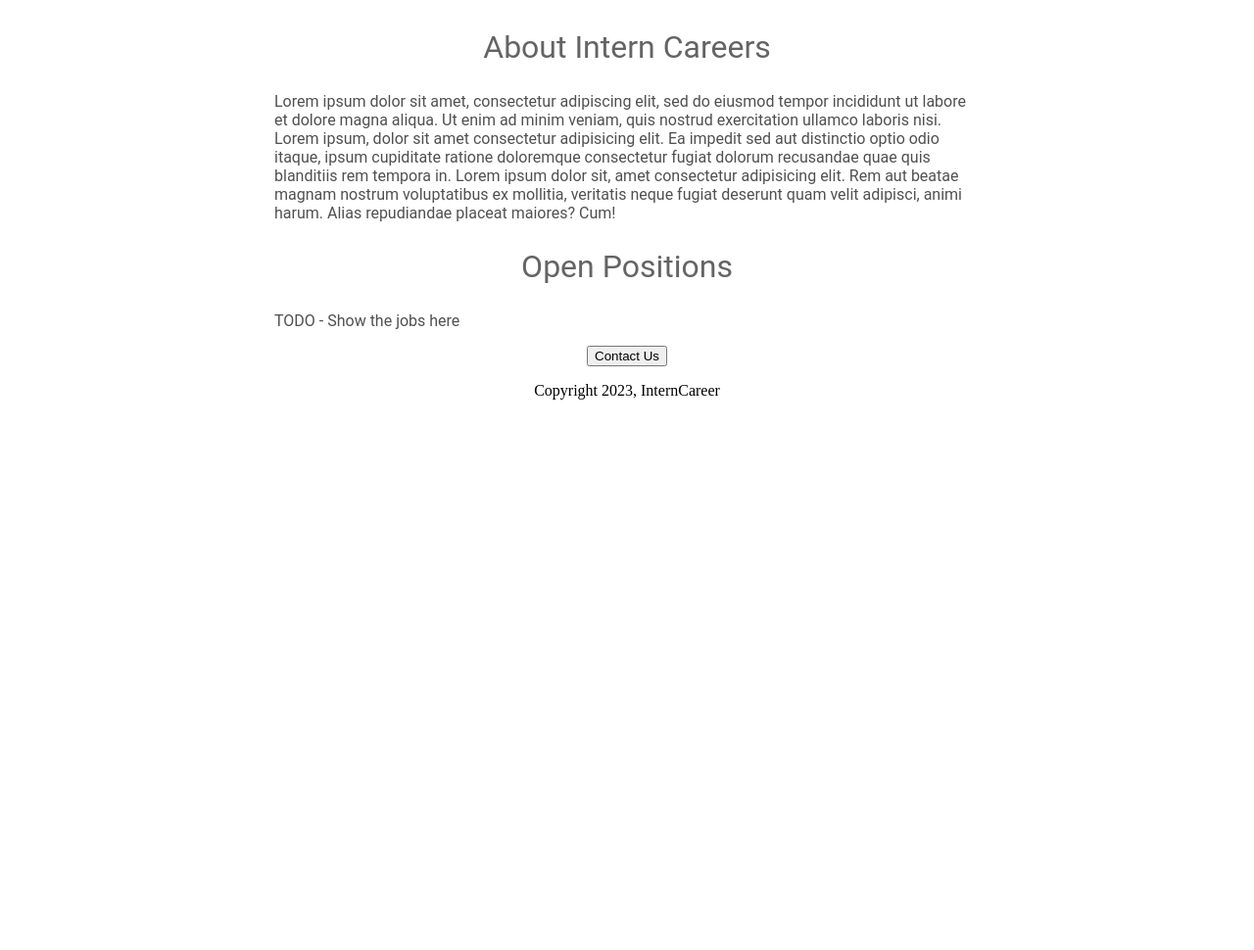
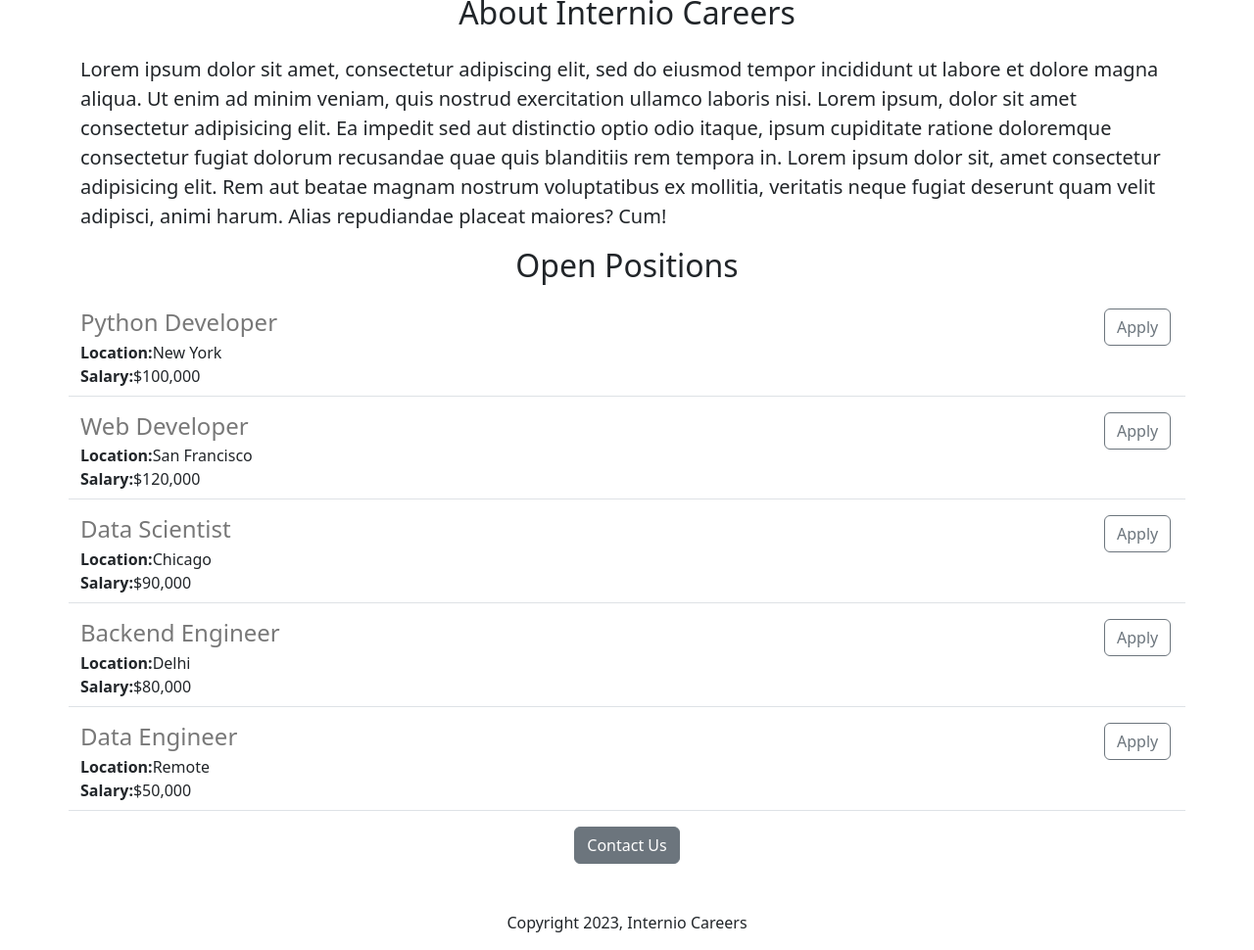
Before and after one commit to armanansari01/flask-demo-project, a Flask app: page / in a window 1280 px wide. Shown: the part 462-1432 px from the top of the page at 98% size. Before the commit the page ends 870 px from the top, so only its background shows below. Run offline with Flask 3, Linux system fonts and the light colour scheme.

Commit message:
Added a jobitem file to template

```diff
--- a/app.py
+++ b/app.py
@@ -1,9 +1,17 @@
 from flask import Flask, render_template
 app = Flask(__name__)
 
+JOBS = [
+  {'id': 1, 'title': 'Python Developer', 'location': 'New York', 'salary': '$100,000'},
+  {'id': 2, 'title': 'Web Developer', 'location': 'San Francisco', 'salary': '$120,000'},
+  {'id': 3, 'title': 'Data Scientist', 'location': 'Chicago', 'salary': '$90,000'},
+  {'id': 4, 'title': 'Backend Engineer', 'location': 'Delhi', 'salary': '$80,000'},
+  {'id': 5, 'title': 'Data Engineer', 'location': 'Remote', 'salary': '$50,000'}
+]
+
 @app.route('/')
 def hello_home():
-    return render_template('home.html')
+    return render_template('home.html',jobs=JOBS,company_name= "Internio Careers")
 
 print(__name__)
 if __name__ == "__main__":
--- a/templates/home.html
+++ b/templates/home.html
@@ -4,53 +4,34 @@
   <meta charset="UTF-8">
   <meta http-equiv="X-UA-Compatible" content="IE=edge">
   <meta name="viewport" content="width=device-width, initial-scale=1.0">
-  <title>Intern Careers</title>
+  <link href="https://cdn.jsdelivr.net/npm/bootstrap@5.3.2/dist/css/bootstrap.min.css" rel="stylesheet" integrity="sha384-T3c6CoIi6uLrA9TneNEoa7RxnatzjcDSCmG1MXxSR1GAsXEV/Dwwykc2MPK8M2HN" crossorigin="anonymous">
+  <title>{{company_name}}</title>
+
   <style>
-    h1 {
-      font-size: 40px;
-      font-family: Roboto;
-      font-weight: normal;
-      color: rgb(100, 100, 100);
-      text-align: center;
-    }
-    #banner{
+    #banner {
+      height: 360px;
       width: 100%;
-      height: 360px;
       object-fit: cover;
-    }
-
-    h2{
-      font-family: Roboto;
-      font-size: 32px;
-      color: rgb(100, 100, 100);
-      text-align: center;
-      font-weight: normal;
-    }
-
-    .body-text{
-      font-family: Roboto;
-      color: rgb(80, 80, 80);
-    }
-
-    #container{
-      max-width: 720px;
-      margin: 0 auto 0 auto;
     }
   </style>
 </head>
 <body>
-  <div id="container">
-    <h1>Intern Careers</h1>
-    <img id="banner" src = "https://flask-demo-project.armanansari02.repl.co/static/site-image.jpg">
-    <h2>About Intern Careers</h2>
-    <p class="body-text">
+  <div class="container">
+    <h1 class="text-center mt-3 mb-4">{{company_name}}</h1>
+    <img class="image-fluid" id="banner" src = "https://flask-demo-project.armanansari02.repl.co/static/site-image.jpg">
+    <h2 class="text-center mt-2 mb-4">About {{company_name}}</h2>
+    <p class = "lead">
       Lorem ipsum dolor sit amet, consectetur adipiscing elit, sed do eiusmod tempor incididunt ut labore et dolore magna aliqua. Ut enim ad minim veniam, quis nostrud exercitation ullamco laboris nisi. Lorem ipsum, dolor sit amet consectetur adipisicing elit. Ea impedit sed aut distinctio optio odio itaque, ipsum cupiditate ratione doloremque consectetur fugiat dolorum recusandae quae quis blanditiis rem tempora in. Lorem ipsum dolor sit, amet consectetur adipisicing elit. Rem aut beatae magnam nostrum voluptatibus ex mollitia, veritatis neque fugiat deserunt quam velit adipisci, animi harum. Alias repudiandae placeat maiores? Cum!
     </p>
-    <h2>Open Positions</h2>
-    <p class="body-text">TODO - Show the jobs here</p>
-    <div style="text-align: center;">
-      <button>Contact Us</button>
-      <p>Copyright 2023, InternCareer</p>
+    <h2 class="text-center mt-2 mb-4">Open Positions</h2>
+      <div>
+        {% for jobs in jobs%}
+          {% include 'jobitem.html' %}
+        {% endfor %}
+      </div>
+    <div class="text-center">
+      <button class="btn btn-secondary">Contact Us</button>
+      <p class="mt-5">Copyright 2023, {{company_name}}</p>
     </div>
   </div>
 </body>
--- /dev/null
+++ b/templates/jobitem.html
@@ -0,0 +1,14 @@
+<div class="border-bottom row" style="margin-bottom:16px;padding-bottom:8px">
+  <div class="col-11">
+    <h4 style="color:rgb(120,120,120); margin-bottom:4px;">
+      {{jobs['title']}}
+    </h4>
+    <div><b>Location:</b>{{jobs['location']}}</div>
+    {% if 'salary' in jobs %}
+    <div><b>Salary:</b>{{jobs['salary']}}</div>
+    {% endif %}
+  </div>
+  <div class="col-1">
+    <button type="button" class="btn btn-outline-secondary">Apply</button>
+  </div>
+</div>
```
